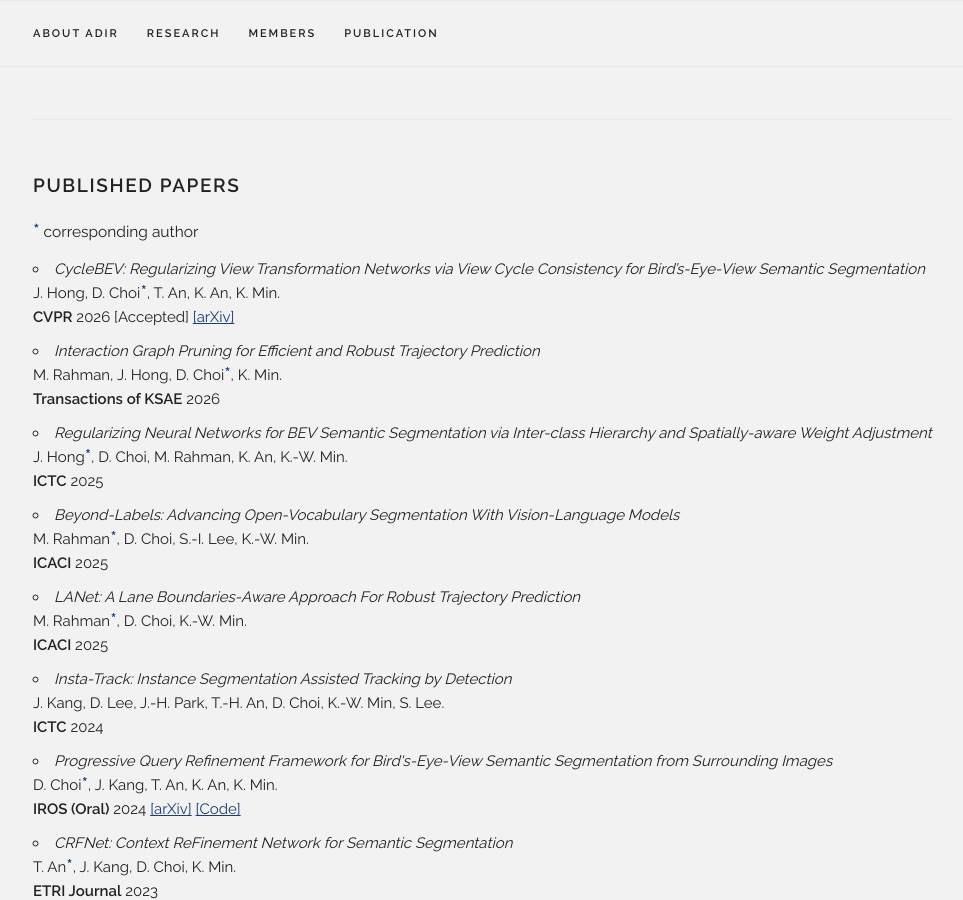
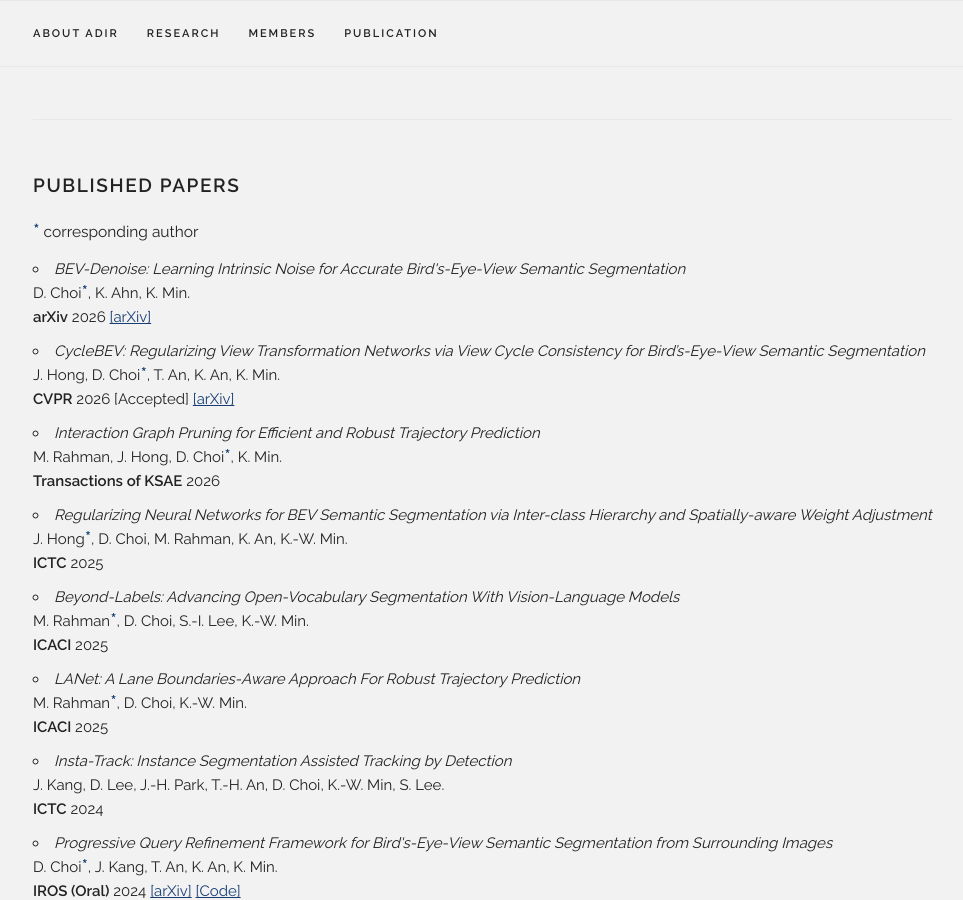
Before and after one commit to adir-etri/adir-etri.github.io, a Jekyll site: the page index.html, which Jekyll copies as it is, in a window 1280 px wide and 900 px high, scrolled down 3027 px. Shown: the whole window, without its empty margins (147-1110 px from the left). Built offline with Jekyll 4.4.1, drawn with Linux system fonts in a browser that asks for light colours; nearby versions of some CDN libraries.

Commit message:
Update index.html

```diff
--- a/index.html
+++ b/index.html
@@ -201,6 +201,11 @@
       <h6 class="docs-header">Published Papers</h6>
       <p class="corresponding-note"><span class="corresponding-star">*</span> corresponding author</p>
       <ul class="pub-list">
+        <li>
+          <i>BEV-Denoise: Learning Intrinsic Noise for Accurate Bird's-Eye-View Semantic Segmentation</i><br>
+          D. Choi<span class="corresponding-star">*</span>, K. Ahn, K. Min.<br><b>arXiv</b> 2026
+          <a href="https://arxiv.org/abs/2606.22931" target="_blank" rel="noopener">[arXiv]</a>
+        </li>
         <li id="pub-cyclebev">
           <i>CycleBEV: Regularizing View Transformation Networks via View Cycle Consistency for Bird’s-Eye-View Semantic Segmentation</i><br>
           J. Hong, D. Choi<span class="corresponding-star">*</span>, T. An, K. An, K. Min.<br><b>CVPR</b> 2026 [Accepted]
```
